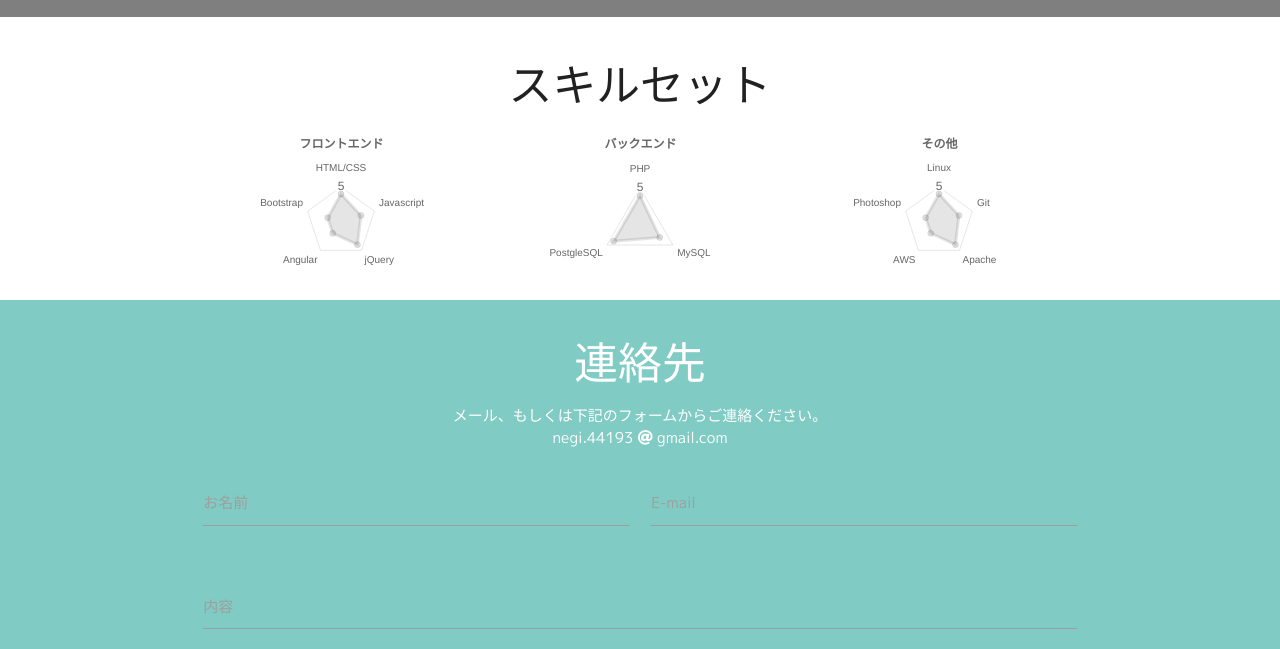
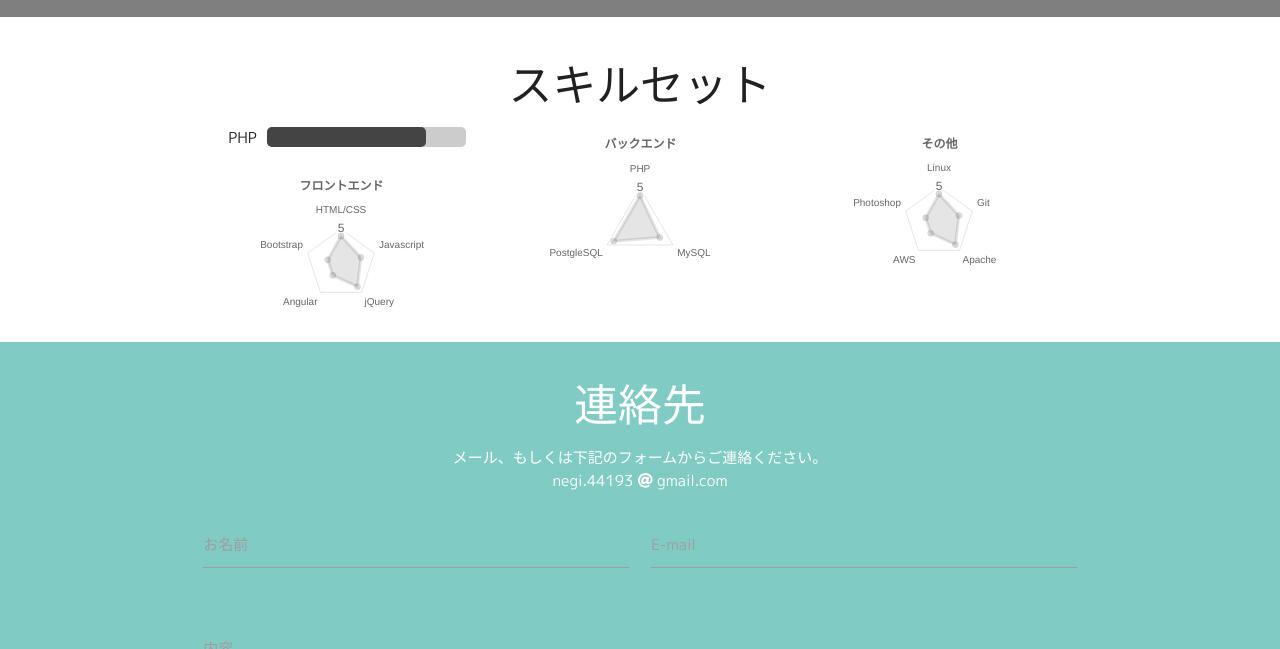
Before and after one commit to LeekFoo/js-zfqpxq, a website: page index.html in a window 1280 px wide. Shown: the part 1138-1787 px from the top of the page. Drawn offline with nearby package versions, Linux system fonts and the light colour scheme.

Commit message:
スキルセットの表現を変更途中

```diff
--- a/style.css
+++ b/css/style.css
@@ -14,6 +14,20 @@ body {
   color: #fff;
   padding:20px;
   border-radius: 50%;
+}
+
+#skill_set_content .skill_bar_wrap {
+    float: left;
+    height: 20px;
+    padding: 0;
+    border-radius: 5px;
+    background-color: #ccc;
+}
+
+#skill_set_content .skill_bar_wrap .skill_bar {
+    background-color: #444;
+    height: 100%;
+    border-radius: 5px;
 }
 
 /**** nav_bar ****/
--- a/index.html
+++ b/index.html
@@ -9,7 +9,7 @@
 	<link rel="stylesheet" href="https://cdnjs.cloudflare.com/ajax/libs/materialize/1.0.0/css/materialize.min.css">
 	<link href="https://fonts.googleapis.com/icon?family=Material+Icons" rel="stylesheet">
 	<link href="https://unpkg.com/aos@2.3.1/dist/aos.css" rel="stylesheet">
-	<link rel="stylesheet" href="style.css" type="text/css">
+	<link rel="stylesheet" href="css/style.css" type="text/css">
 </head>
 
 <body>
@@ -86,6 +86,12 @@
                     <h3 class="center-align">スキルセット</h3>
                     <div class="row">
                         <div class="frontend_skill col s12 m4">
+                            <div class="row skill">
+                                <div class="skill_name col s2 offset-s1">PHP</div>
+                                <div class="skill_bar_wrap col s8">
+                                    <div class="skill_bar" style="width: 80%;"></div>
+                                </div>
+                            </div>
                             <canvas class="frontend_graph"></canvas>
                         </div>
                         <div class="backend_skill col s12 m4">
@@ -139,73 +145,6 @@
 <script src="https://cdnjs.cloudflare.com/ajax/libs/materialize/1.0.0/js/materialize.min.js"></script>
 <script src="https://unpkg.com/aos@2.3.1/dist/aos.js"></script>
 <script src="https://cdnjs.cloudflare.com/ajax/libs/Chart.js/2.8.0/Chart.bundle.min.js"></script>
-<script type="text/javascript">
-	AOS.init({
-        offset: 300,
-        duration: 1000,
-    });
-
-    var options = {
-        responsive: true,
-        title: {
-            display: true,
-            text: 'フロントエンド'
-        },
-        legend: {
-            display: false
-        },
-        scale: {
-            angleLines: {
-                display: false
-            },
-            ticks: {
-                suggestedMin: 1,
-                suggestedMax: 5
-            }
-        }
-    };
-
-    $( document ).ready(function() {
-        $('.sidenav').sidenav();
-        $('.collapsible').collapsible();
-
-        var frontendChart = new Chart($('.frontend_graph'), {
-            type: 'radar',
-            data: {
-                labels: ['HTML/CSS', 'Javascript', 'jQuery', 'Angular', 'Bootstrap'],
-                datasets: [{
-                    data: [4, 3, 4, 2, 2]
-                }]
-            },
-            options: options
-        });
-
-        options['title']['text'] = 'バックエンド';
-
-        var backendChart = new Chart($('.backend_graph'), {
-            type: 'radar',
-            data: {
-                labels: ['PHP', 'MySQL', 'PostgleSQL'],
-                datasets: [{
-                    data: [4, 3, 4]
-                }]
-            },
-            options: options
-        });
-
-        options['title']['text'] = 'その他';
-
-        var otherChart = new Chart($('.other_graph'), {
-            type: 'radar',
-            data: {
-                labels: ['Linux', 'Git', 'Apache', 'AWS', 'Photoshop'],
-                datasets: [{
-                    data: [4, 3, 4, 2, 2]
-                }]
-            },
-            options: options
-        });
-    });
-</script>
+<script src="js/custom.js"></script>
 
 </html>
--- a/index.js
+++ b/index.js
@@ -1,5 +1,5 @@
 // Import stylesheets
-import './style.css';
+import './css/style.css';
 
 // TODO スクロールを始めたらナビゲーションバーを半透明にする
 
--- /dev/null
+++ b/js/custom.js
@@ -0,0 +1,66 @@
+AOS.init({
+    offset: 300,
+    duration: 1000,
+});
+
+var options = {
+    responsive: true,
+    title: {
+        display: true,
+        text: 'フロントエンド'
+    },
+    legend: {
+        display: false
+    },
+    scale: {
+        angleLines: {
+            display: false
+        },
+        ticks: {
+            suggestedMin: 1,
+            suggestedMax: 5
+        }
+    }
+};
+
+$( document ).ready(function() {
+    $('.sidenav').sidenav();
+    $('.collapsible').collapsible();
+
+    var frontendChart = new Chart($('.frontend_graph'), {
+        type: 'radar',
+        data: {
+            labels: ['HTML/CSS', 'Javascript', 'jQuery', 'Angular', 'Bootstrap'],
+            datasets: [{
+                data: [4, 3, 4, 2, 2]
+            }]
+        },
+        options: options
+    });
+
+    options['title']['text'] = 'バックエンド';
+
+    var backendChart = new Chart($('.backend_graph'), {
+        type: 'radar',
+        data: {
+            labels: ['PHP', 'MySQL', 'PostgleSQL'],
+            datasets: [{
+                data: [4, 3, 4]
+            }]
+        },
+        options: options
+    });
+
+    options['title']['text'] = 'その他';
+
+    var otherChart = new Chart($('.other_graph'), {
+        type: 'radar',
+        data: {
+            labels: ['Linux', 'Git', 'Apache', 'AWS', 'Photoshop'],
+            datasets: [{
+                data: [4, 3, 4, 2, 2]
+            }]
+        },
+        options: options
+    });
+});
--- a/package.json
+++ b/package.json
@@ -2,5 +2,7 @@
   "name": "js-zfqpxq",
   "version": "0.0.0",
   "private": true,
-  "dependencies": {}
+  "dependencies": {
+    "progressbar.js": "^1.1.0"
+  }
 }
```
Also changed, not shown: 1 other file.
